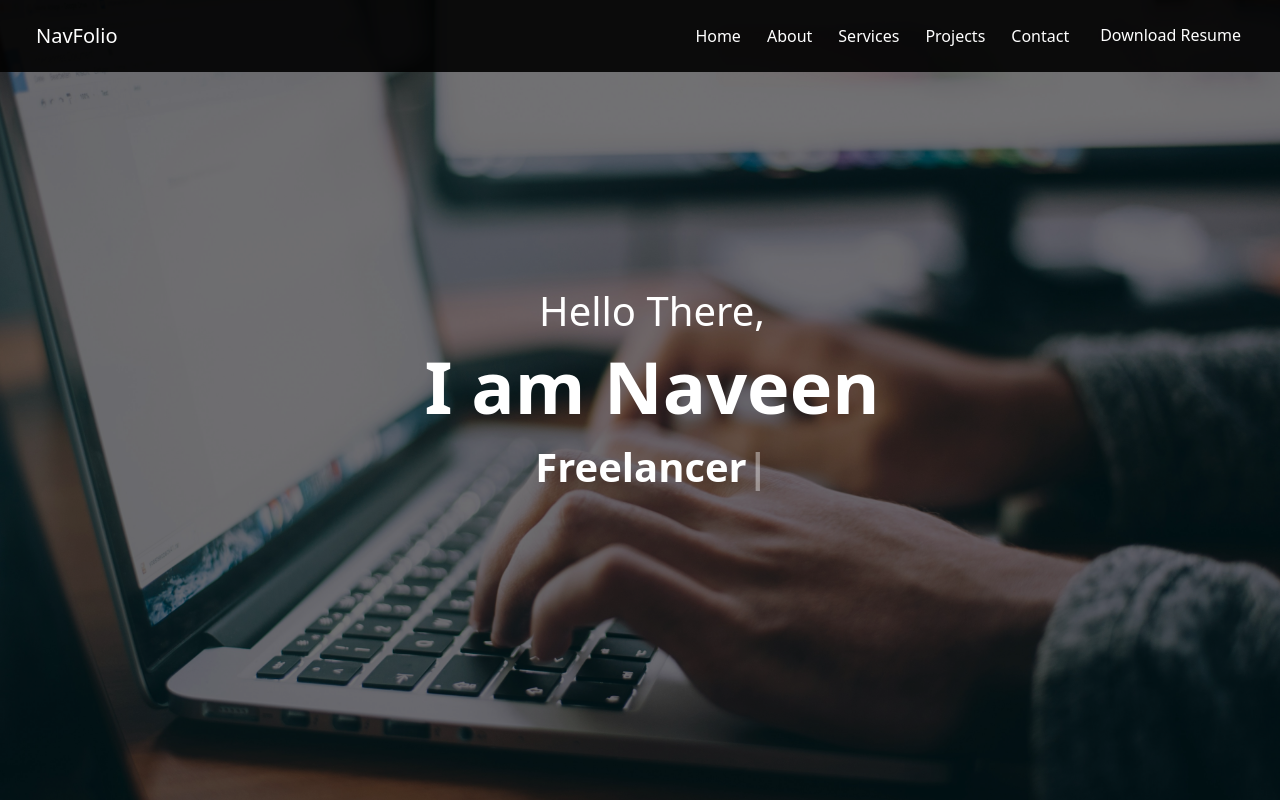
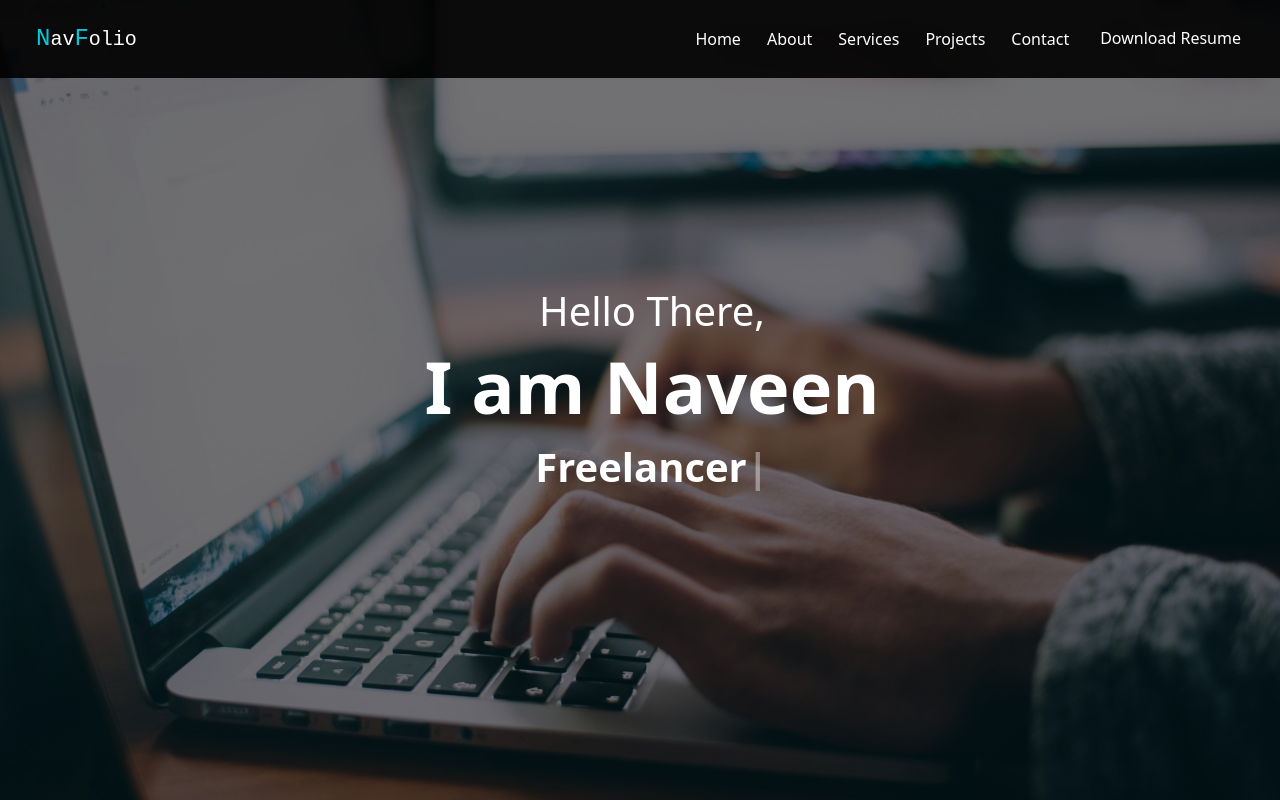
Before and after one commit to Nave7374/Portfolio, a plain HTML site: page index.html in a window 1280 px wide. Shown: the top 800 px of the page. Drawn offline with nearby package versions, Linux system fonts and the light colour scheme.

Commit message:
nav-folio commit

```diff
--- a/assets/CSS/styleformain.css
+++ b/assets/CSS/styleformain.css
@@ -86,7 +86,12 @@ button:hover{
 
 
 /* Navbar */
+.nav-folio{
+    color: rgba(0, 234, 255, 0.858);
+    font-size: x-large;
+}
 .navbar-brand{
+    font-family:'Courier New', Courier, monospace;
     padding-left: 20px;
     /* font-size: 20px; */
 }
--- a/index.html
+++ b/index.html
@@ -32,7 +32,7 @@
     <header id="header" class="fixed-top" >
       <nav class="navbar navbar-expand-lg  p-3">
         <!-- Logo or Brand Name -->
-        <a class="navbar-brand text-white" href="#">NavFolio</a>
+        <a class="navbar-brand text-white" href="#"><span class="nav-folio">N</span>av<span class="nav-folio">F</span>olio</a>
 
         <!-- Button for the hamburger menu -->
         <button class="navbar-toggler " id="navbar-toggler" type="button" data-bs-toggle="collapse" data-bs-target="#navbarNav" aria-controls="navbarNav" aria-expanded="false" aria-label="Toggle navigation">
```
